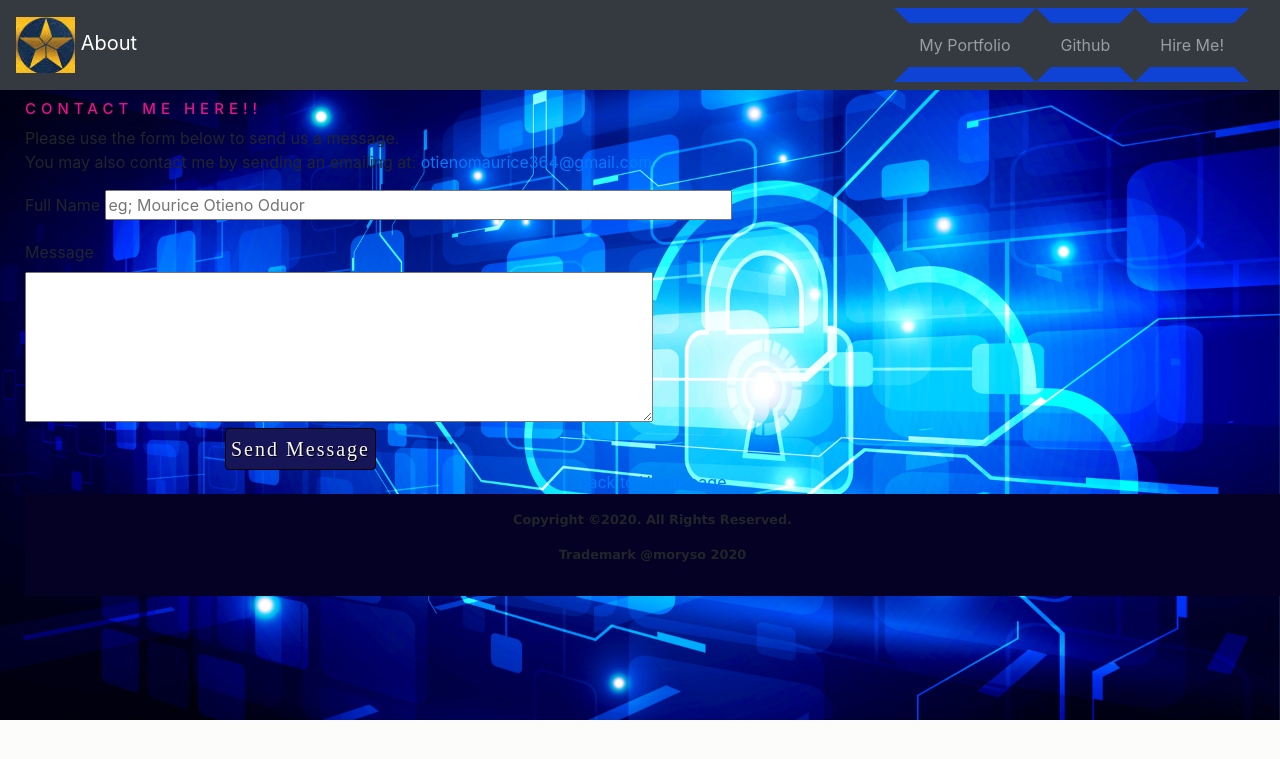
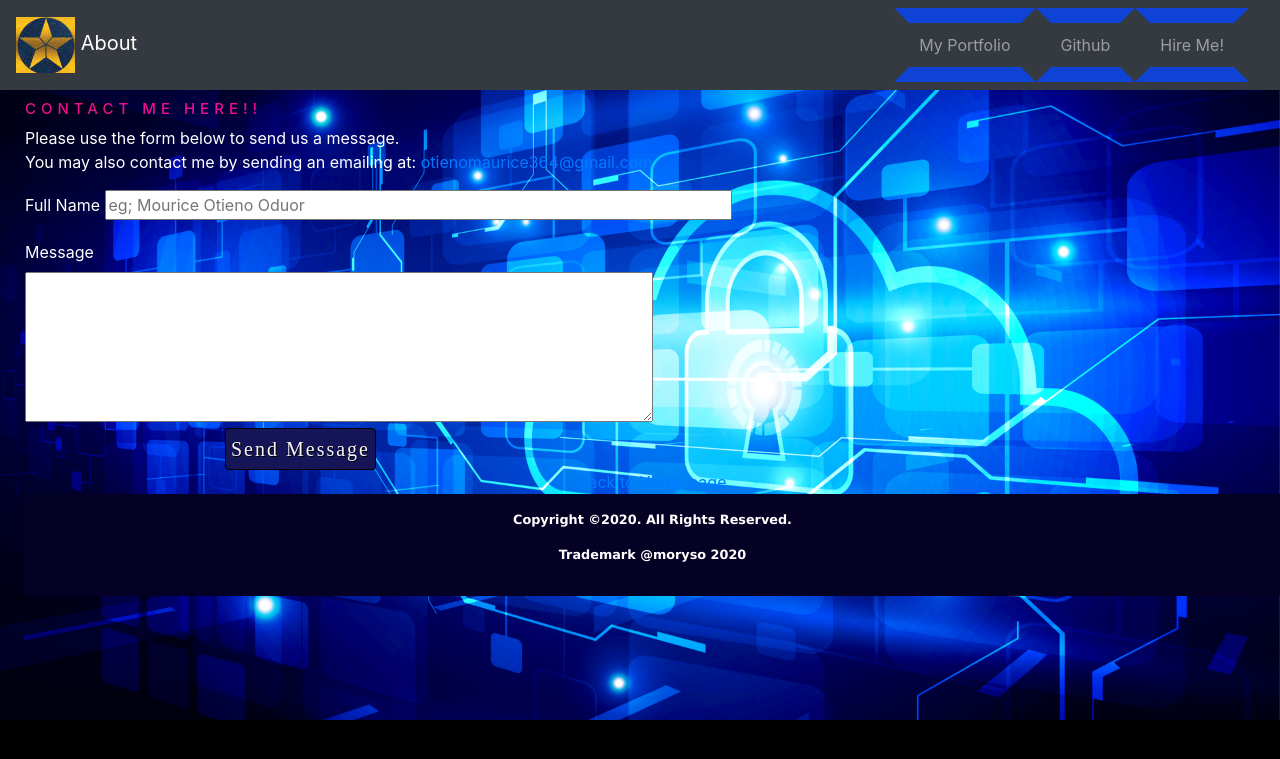
Before and after one commit to mourice-oduor/Personal-Website, a PHP site: page /contact.html in a window 1280 px wide. Shown: the top 759 px of the page. Run offline with PHP 8.4, Linux system fonts and the light colour scheme.

Commit message:
Update CSS file

```diff
--- a/css/styles.css
+++ b/css/styles.css
@@ -90,19 +90,26 @@ h1 {
 
 body {
   overflow-x: hidden;
-  background:rgb(252, 252, 250);
+  background: black;
+  color: white;
   background-image: url('/home/net/MORYSO/JAVASCRPIT/my js/my_site/bg/image29.jpg');
   background-repeat: no-repeat;
   background-size: cover;
 }
+
+/* @media screen and (prefers-color-scheme: light) {
+  body {
+    background-color: white;
+    color: black;
+  }
+} */
 /* .gradient-light-blue::after {
-    background-color: rgba(28,206,234,0.82);
-    background: linear-gradient(-45deg, rgba(147,26,222,0.83) 0%, rgba(28,206,234,0.82) 100%); */
-
+  background-color: rgba(28,206,234,0.82);
+  background: linear-gradient(-45deg, rgba(147,26,222,0.83) 0%, rgba(28,206,234,0.82) 100%);
+} */
 ul#horizontal-list li {
   padding-right: 5px;
   max-width: 2px;
-
 }
 
 ul#horizontal-list {
```
